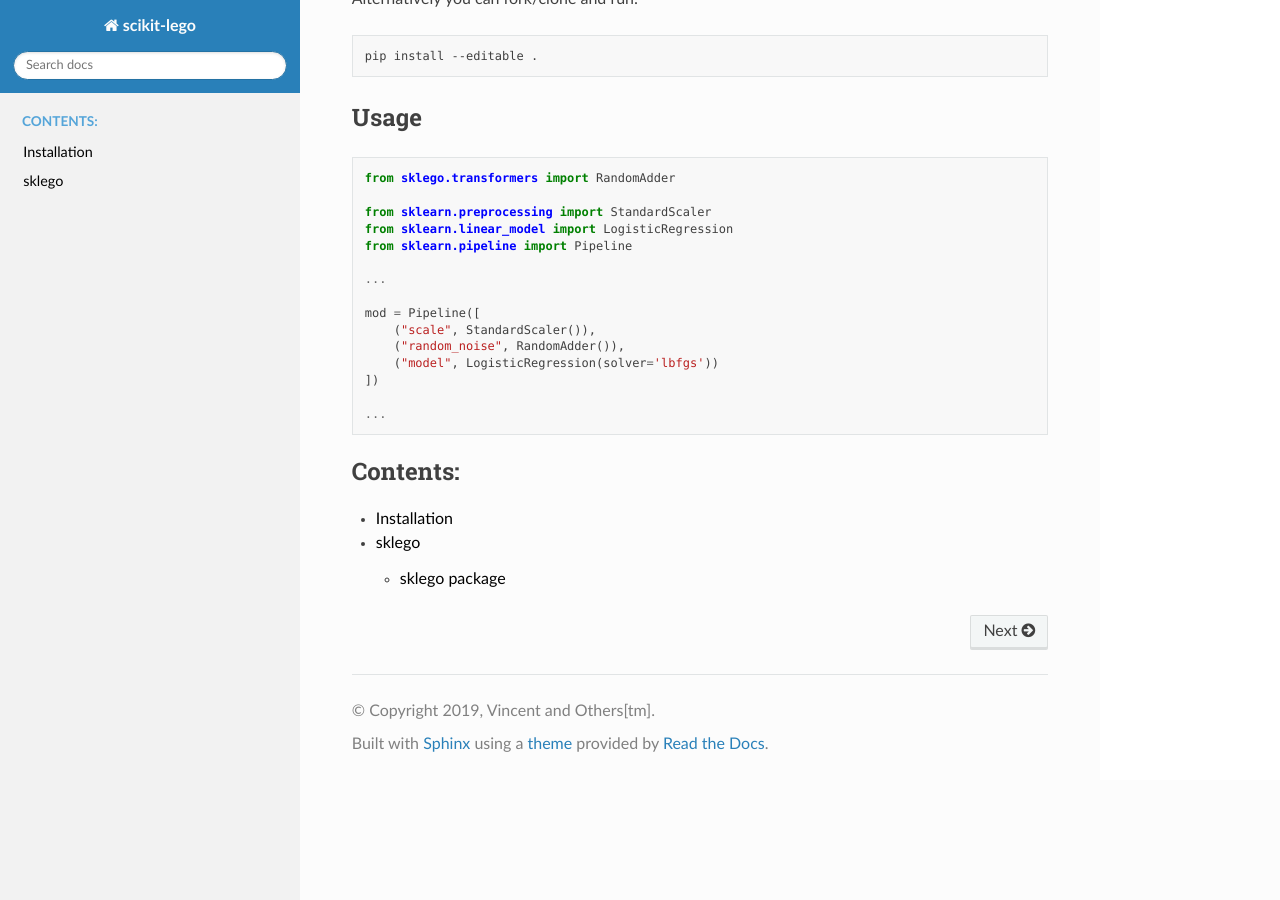
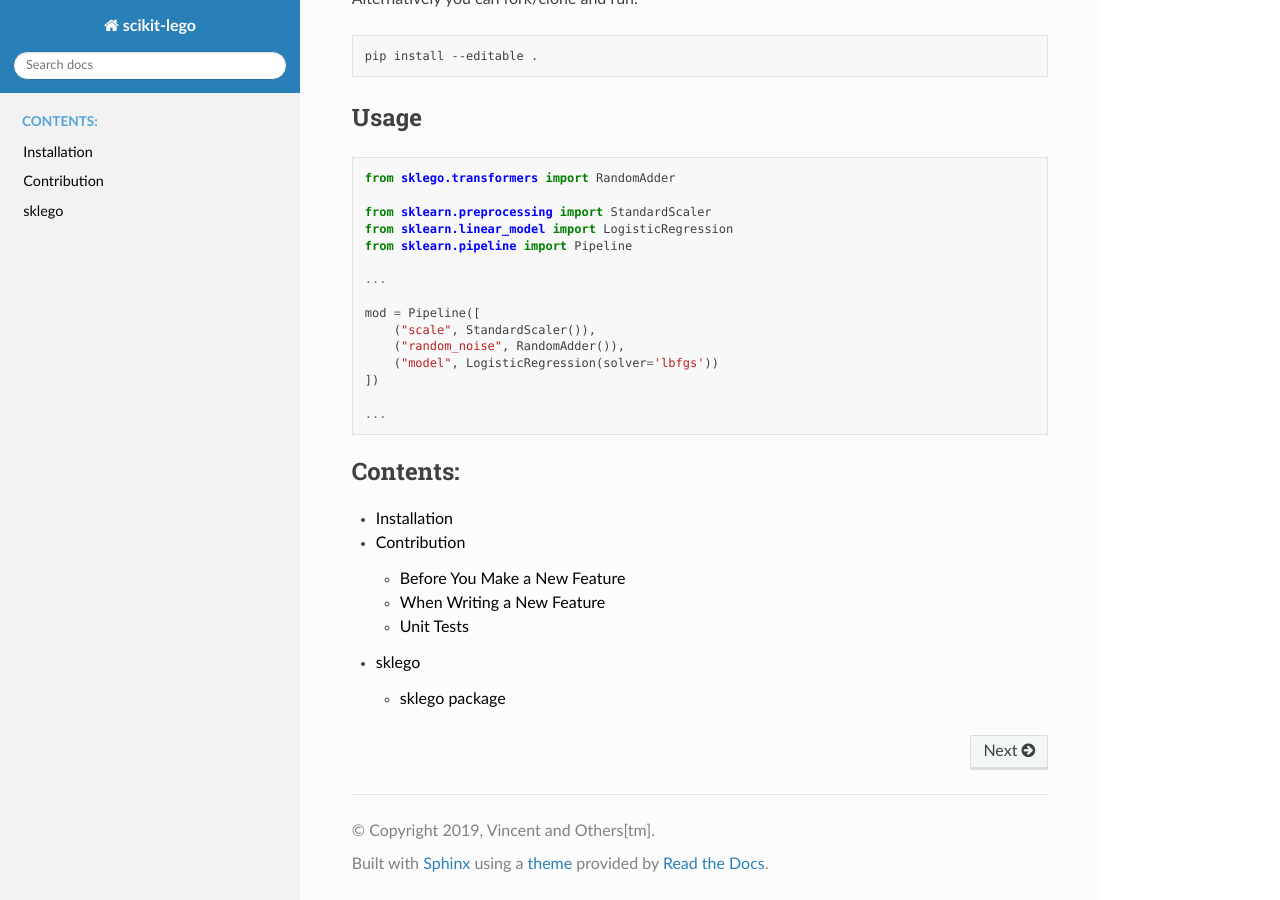
Before and after one commit to koaning/scikit-lego, a Sphinx documentation site: the page built from doc/index.rst, in a window 1280 px wide and 900 px high, scrolled down 948 px. Built offline with Sphinx 7.4.7 and the Read the Docs theme 2.0.0, drawn with Linux system fonts in a browser that asks for light colours; before the commit the page ends 1728 px from its top, so only the background shows below that; part of the change alters nothing that is shown.

Commit message:
added a contribution page (#89)

```diff
--- /dev/null
+++ b/doc/contribution.rst
@@ -0,0 +1,74 @@
+Contribution
+============
+
+.. image:: _static/contribute.png
+   :align: center
+
+This project started becauser we saw people rewrite the same
+transformers and estimators at clients over and over again. Our
+goal is to have a place where more experimental building blocks
+for scikit learn pipelines might exist. This means we're usually
+open to ideas to add here but there are a few things to keep in mind.
+
+Before You Make a New Feature
+-----------------------------
+
+1. Discuss the feature and implementation you want to add on Github_ before you write a PR for it.
+2. Features need a somewhat general usecase. If the usecase is very niche it will be hard for us to consider maintaining it.
+3. If you're going to add a feature consider if you could help out in the maintenance of it.
+
+When Writing a New Feature
+--------------------------
+
+When writing a new feauture there's some more details with regard to
+how scikit learn likes to have it's parts implemented. We will display the a
+sample implementation of the `RandomAdder` below.
+
+.. code-block:: python
+
+    from sklearn.base import BaseEstimator, TransformerMixin, MetaEstimatorMixin
+    from sklearn.utils import check_array, check_X_y
+    from sklearn.utils.validation import FLOAT_DTYPES, check_random_state, check_is_fitted
+
+    from sklego.common import TrainOnlyTransformerMixin
+
+
+    class RandomAdder(TrainOnlyTransformerMixin, BaseEstimator):
+        def __init__(self, noise=1, random_state=None):
+            self.noise = noise
+            self.random_state = random_state
+
+        def fit(self, X, y):
+            super().fit(X, y)
+            X, y = check_X_y(X, y, estimator=self, dtype=FLOAT_DTYPES)
+            self.dim_ = X.shape[1]
+
+            return self
+
+        def transform_train(self, X):
+            rs = check_random_state(self.random_state)
+            check_is_fitted(self, ['dim_'])
+
+            X = check_array(X, estimator=self, dtype=FLOAT_DTYPES)
+
+            return X + rs.normal(0, self.noise, size=X.shape)
+
+
+There's a few good practices we observe here that we'd appreciate
+seeing in pull requests. We want to re-use features from sklearn as much as possible.
+In particular, for this example:
+
+1. We inherit from the mixins found in sklearn.
+2. We use the validation utils from sklearn in our object to confirm if the model is fitted, if the array going into the model is of the correct type and if the random state is appropriate.
+
+Feel free to look at example implementations before writing your own from scratch.
+
+Unit Tests
+----------
+
+We write unit tests on these objects to make sure that they will work in a Pipeline_. This must
+be guaranteed. To facilitate this we have some "standard" tests that will check things like "do
+we change the shape of the input"? If your transformer belongs here: feel free to add it.
+
+.. _Pipeline: https://scikit-learn.org/stable/modules/compose.html
+.. _Github: https://github.com/koaning/scikit-lego/issues
--- a/doc/index.rst
+++ b/doc/index.rst
@@ -60,4 +60,5 @@ Usage
    :caption: Contents:
 
    install
+   contribution
    api/modules
```
Also changed, not shown: doc/_static/contribute.png (added).
